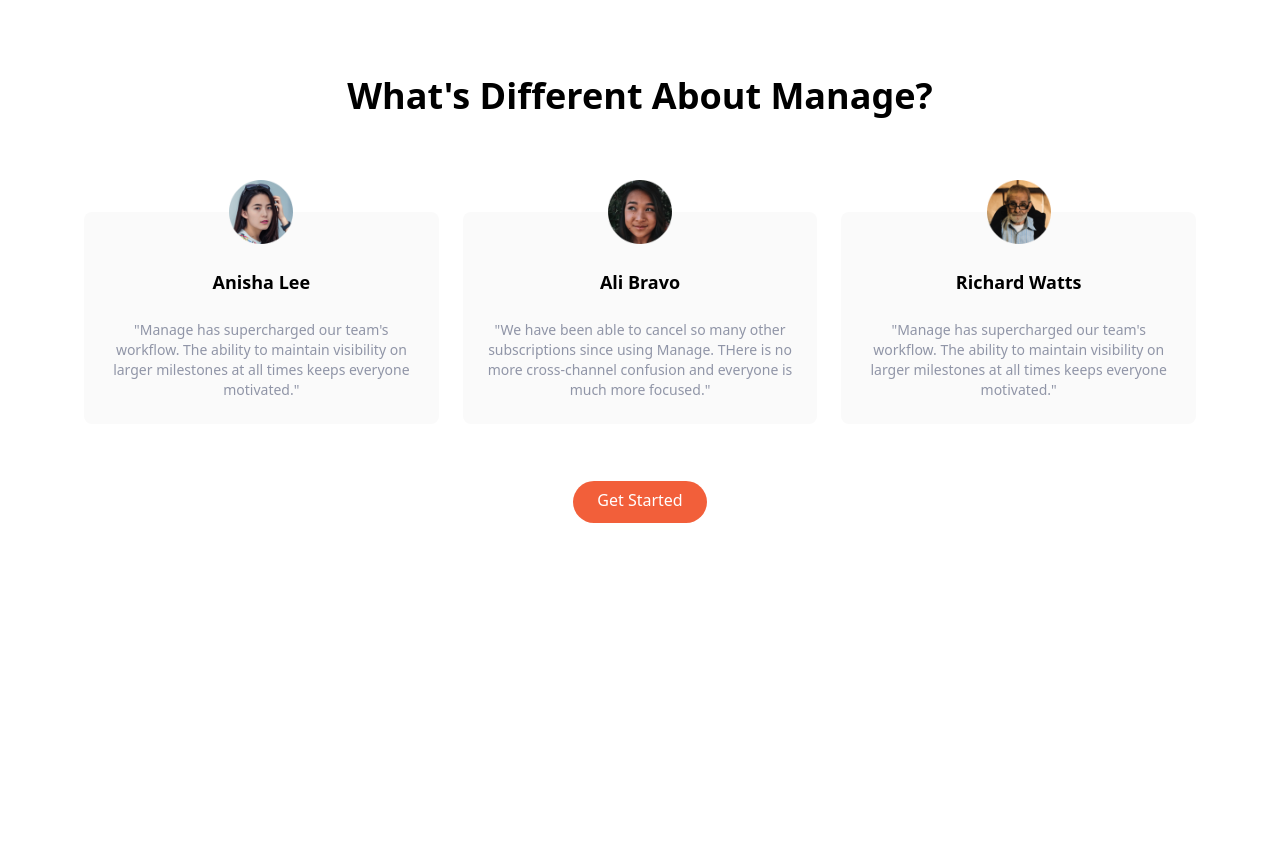
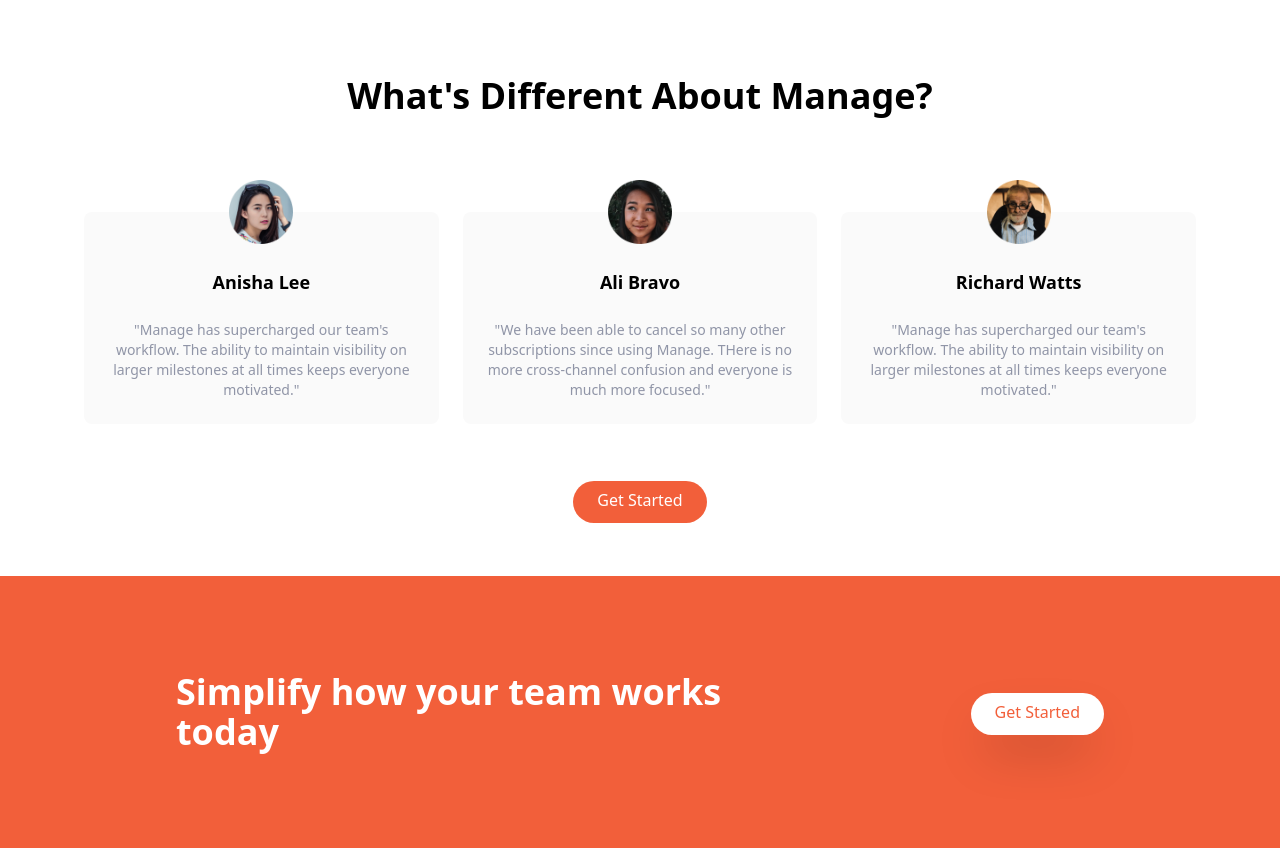
Before and after one commit to gochoa1088/tailwind, a website: page index.html in a window 1280 px wide. Shown: the part 1192-2040 px from the top of the page. Before the commit the page ends 1768 px from the top, so only its background shows below. Drawn offline with Linux system fonts and the light colour scheme.

Commit message:
CTA section

```diff
--- a/index.html
+++ b/index.html
@@ -231,5 +231,27 @@
         </div>
       </div>
     </section>
+    <!-- CTA section -->
+    <section class="bg-brightRed" id="cta">
+      <!-- Flex container -->
+      <div
+        class="container flex flex-col items-center justify-between px-6 py-24 mx-auto space-y-12 md:p-y-12 md:flex-row md:space-y-0"
+      >
+        <!-- Heading -->
+        <h2
+          class="text-5xl font-bold leading-tight text-center text-white md:text-4xl md:max-w-xl md:text-left"
+        >
+          Simplify how your team works today
+        </h2>
+        <!-- Button -->
+        <div>
+          <a
+            href="#"
+            class="p-3 px-6 pt-2 text-brightRed bg-white rounded-full shadow-2xl baseline hover:bg-gray-900"
+            >Get Started
+          </a>
+        </div>
+      </div>
+    </section>
   </body>
 </html>
```
Also changed, not shown: css/main.css.
